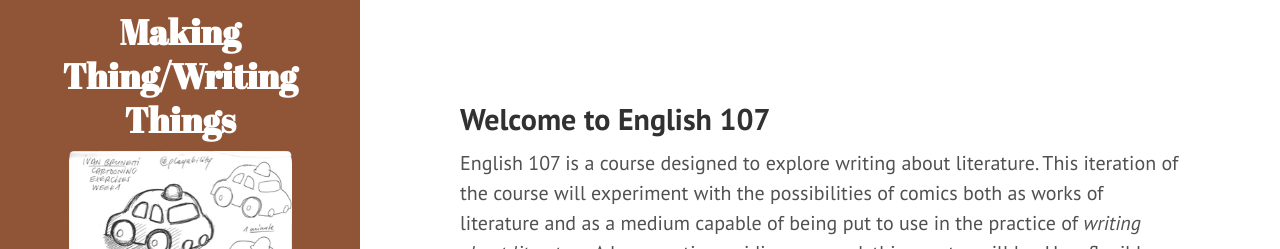
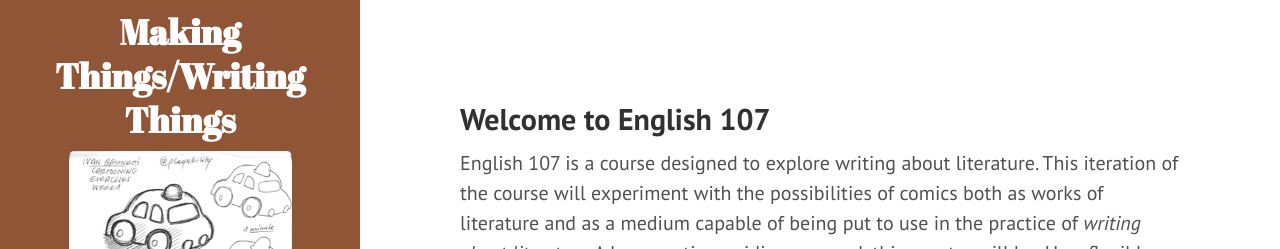
Before and after one commit to jloan/e107v2, a Jekyll site: the page built from index.html, in a window 1280 px wide. Shown: the top 249 px of the page. Built offline with Jekyll 4.4.1, drawn with Linux system fonts in a browser that asks for light colours; the list of posts is cut into pages by our own code.

Commit message:
Update _config.yml

```diff
--- a/_config.yml
+++ b/_config.yml
@@ -12,7 +12,7 @@ gems:               [jekyll-paginate]
 permalink:          pretty
 
 # Setup
-title:              "Making Thing/Writing Things"
+title:              "Making Things/Writing Things"
 tagline:
 description:        "E107|Pierce College|SP19"
 host:               127.0.0.1
```
